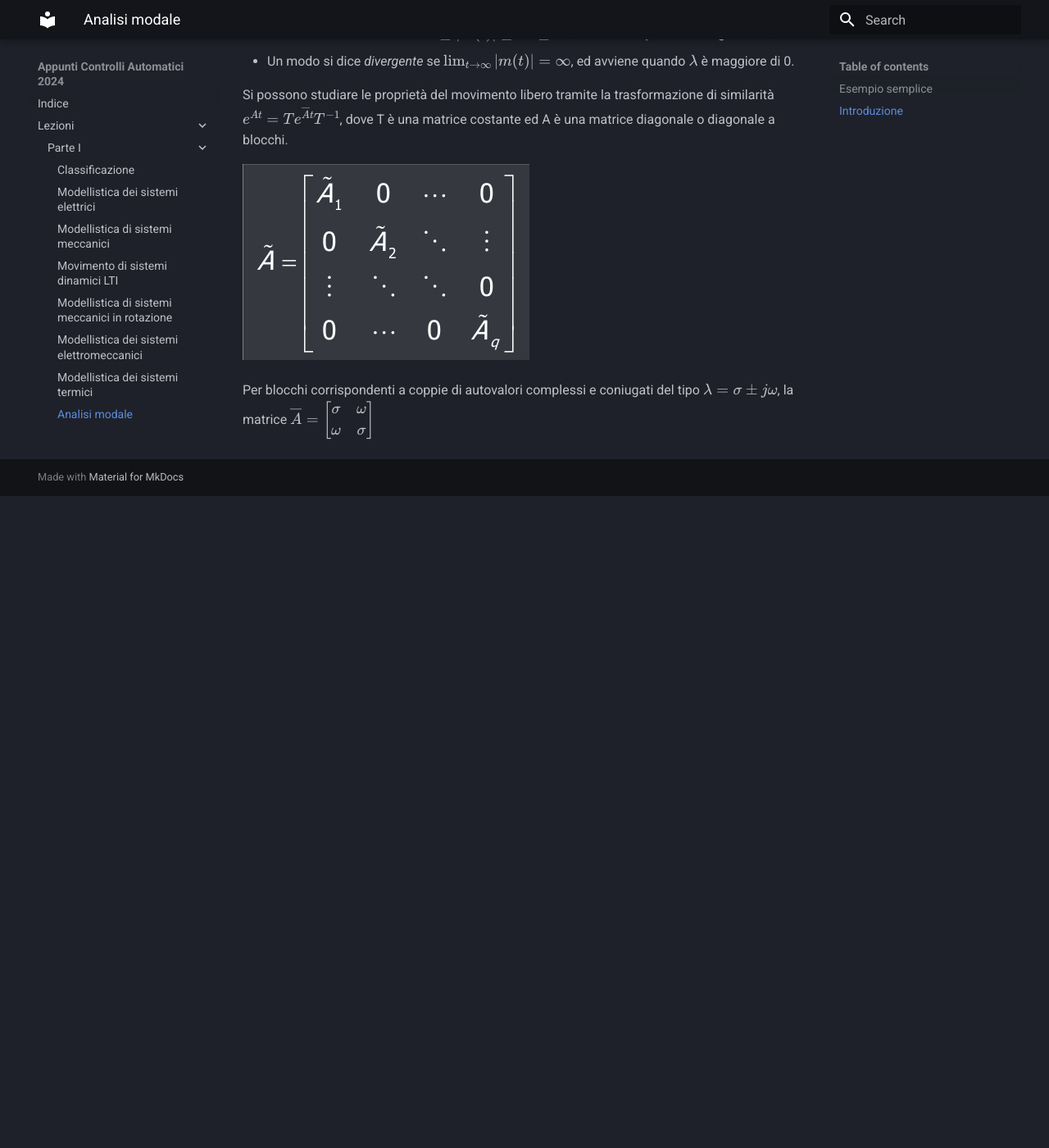
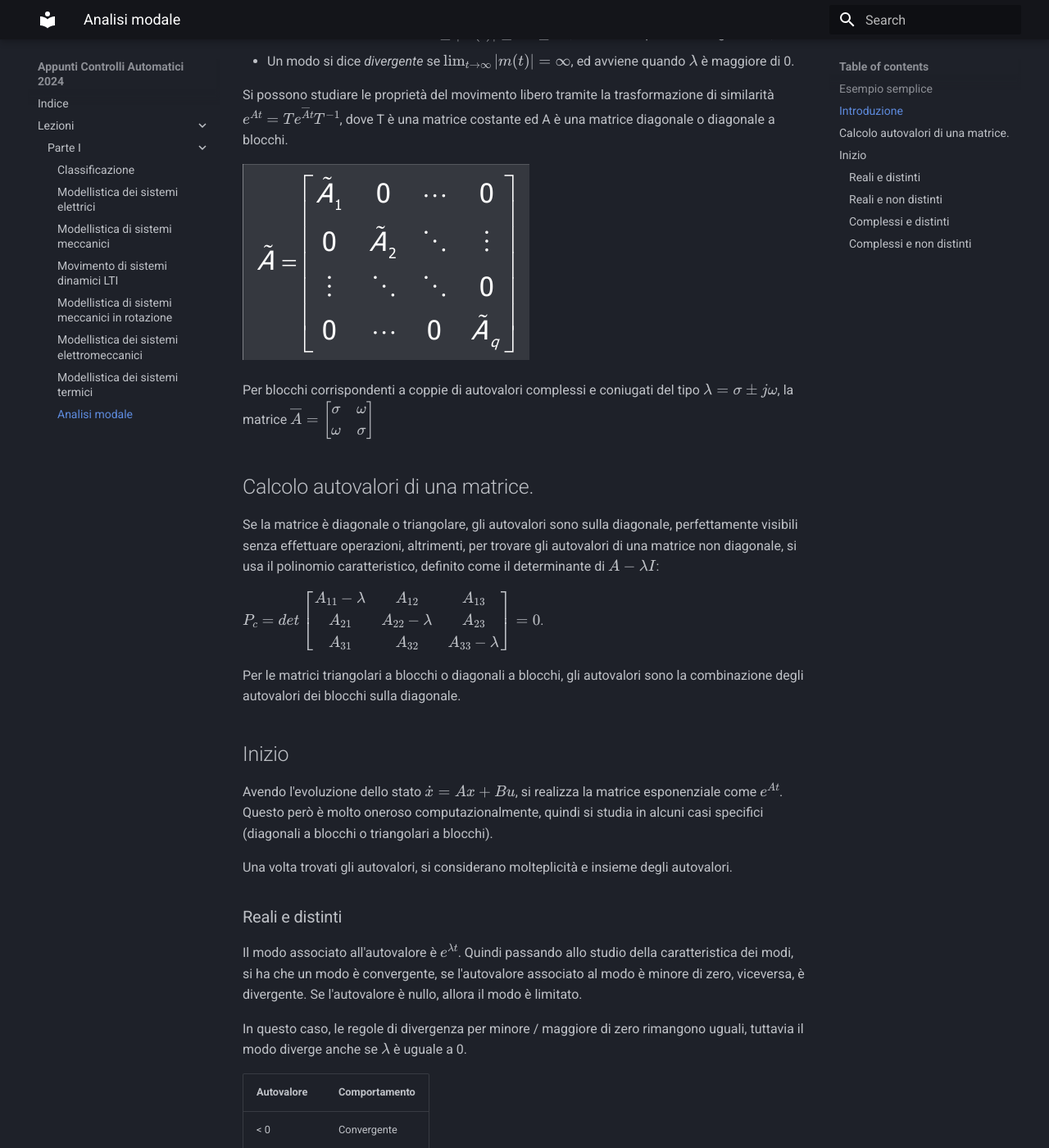
Before and after one commit to xNicklaj/appunti-controlli-automatici, an MkDocs documentation site: the page built from docs/lezioni/lezione_08.md, in a window 1280 px wide and 1400 px high, scrolled down 938 px. Shown: the whole window at 82% size. Built offline with MkDocs 1.6.1 and Material for MkDocs 9.7.7, drawn with Linux system fonts in a browser that asks for light colours; before the commit the page ends 1543 px from its top, so only the background shows below that; some of the changed text lies outside the part shown.

```diff
--- a/docs/lezioni/lezione_08.md
+++ b/docs/lezioni/lezione_08.md
@@ -28,3 +28,62 @@ Si possono studiare le proprietà del movimento libero tramite la trasformazione
 ![alt text](../img/lezione_08.md/image.png)
 
 Per blocchi corrispondenti a coppie di autovalori complessi e coniugati del tipo $\lambda = \sigma \pm j\omega$, la matrice $\overline{A} = \begin{bmatrix}\sigma&\omega\\\omega&\sigma\end{bmatrix}$
+
+## Calcolo autovalori di una matrice.
+Se la matrice è diagonale o triangolare, gli autovalori sono sulla diagonale, perfettamente visibili senza effettuare operazioni, altrimenti,
+per trovare gli autovalori di una matrice non diagonale, si usa il polinomio caratteristico, definito come il determinante di $A - \lambda I$:
+
+$P_c = det\begin{bmatrix}A_{11} - \lambda&A_{12}&A_{13}\\A_{21}&A_{22} - \lambda&A_{23}\\A_{31}&A_{32}&A_{33}-\lambda\end{bmatrix} = 0$.
+
+Per le matrici triangolari a blocchi o diagonali a blocchi, gli autovalori sono la combinazione degli autovalori dei blocchi sulla diagonale.
+
+
+## Inizio
+Avendo l'evoluzione dello stato $\dot{x} = Ax + Bu$, si realizza la matrice esponenziale come $e^{At}$. Questo però è molto oneroso computazionalmente, quindi si studia in alcuni casi specifici (diagonali a blocchi o triangolari a blocchi).
+
+Una volta trovati gli autovalori, si considerano molteplicità e insieme degli autovalori.
+
+### Reali e distinti
+Il modo associato all'autovalore è $e^{\lambda t}$. Quindi passando allo studio della caratteristica dei modi, si ha che un modo è convergente, se l'autovalore associato al modo è minore di zero, viceversa, è divergente. Se l'autovalore è nullo, allora il modo è limitato.
+
+In questo caso, le regole di divergenza per minore / maggiore di zero rimangono uguali, tuttavia il modo diverge anche se $\lambda$ è uguale a 0.
+
+| Autovalore | Comportamento |
+| ----- | ---- |
+| < 0   | Convergente |
+| 0     | Divergente |
+| > 0   | Divergente |
+
+### Reali e non distinti
+In questo caso, considerando i $\mu^{'}$ autovalori associati a $\lambda$, si ha che il modo associato all'autovalore $(\lambda, \mu_i)$ è pari a $t^{\mu_i - 1}e^{\lambda t}$. Non è importante ricavare $\mu^{'}$, ma basta sapere che $\mu^{'} < \mu$ (molteplicità algebrica).
+
+
+
+| Autovalore | Comportamento |
+| ----- | ---- |
+| < 0   | Convergente |
+| 0     | Limitato |
+| > 0   | Divergente |
+
+
+### Complessi e distinti
+In questo caso, l'autovalore si scrive come $\lambda = \sigma \pm j\omega$. Quindi per ogni coppia di autovalori vi è una coppia di modi associati, e si trovano come come $e^{\sigma t}cos(\omega t)$ e $e^{\sigma t}sin(\omega t)$.
+
+In questo caso, se $\sigma$, ovvero la parte reale del numero complesso è minore di zero, allora il modo associato è *convergente*, e l'area del modo è contenuta all'interno dell'inviluppo, ovvero all'interno di $e^{\sigma t}$ (sup) e $e^{-\sigma t}$ (inf). Viceversa, se è maggiore di zero è *divergente*.
+
+Se invece $\sigma$ è nullo, l'inviluppo è tra 1 e -1, e quindi il modo è un semplice seno / coseno tra 1 e -1 *oscillante*.
+
+| Re{Autovalore} | Comportamento |
+| ----- | ---- |
+| < 0   | Convergente |
+| 0     | Limitato |
+| > 0   | Divergente |
+
+### Complessi e non distinti
+In questo caso, la forma della coppia di modi naturali che esce è $t^{\mu_i - 1}e^{\sigma t}cos(\omega t)$ e $t^{\mu_i - 1}e^{\sigma t}sin(\omega t)$.
+
+| Autovalore | Comportamento |
+| ----- | ---- |
+| < 0   | Convergente |
+| 0     | Divergente |
+| > 0   | Divergente |
--- a/mkdocs.yml
+++ b/mkdocs.yml
@@ -8,6 +8,7 @@ theme:
   features:
     - navigation.expand
     - content.tooltips
+    - content.code.copy
 markdown_extensions:
   - pymdownx.tabbed:
       alternate_style: true
@@ -24,6 +25,13 @@ markdown_extensions:
   - md_in_html
   - admonition
   - pymdownx.details
+  - pymdownx.superfences
+  - pymdownx.highlight:
+      anchor_linenums: true
+      line_spans: __span
+      pygments_lang_class: true
+  - pymdownx.inlinehilite
+  - pymdownx.snippets
   - pymdownx.superfences
 watch:
   - includes
```
Also changed, not shown: docs/index.md (+6 -1 lines), docs/lezioni/lezione_04.md (+1 -1 lines), docs/lezioni/lezione_boh.md (added, +21 -0 lines), docs/img/lezione_boh.md/image.png (added).
